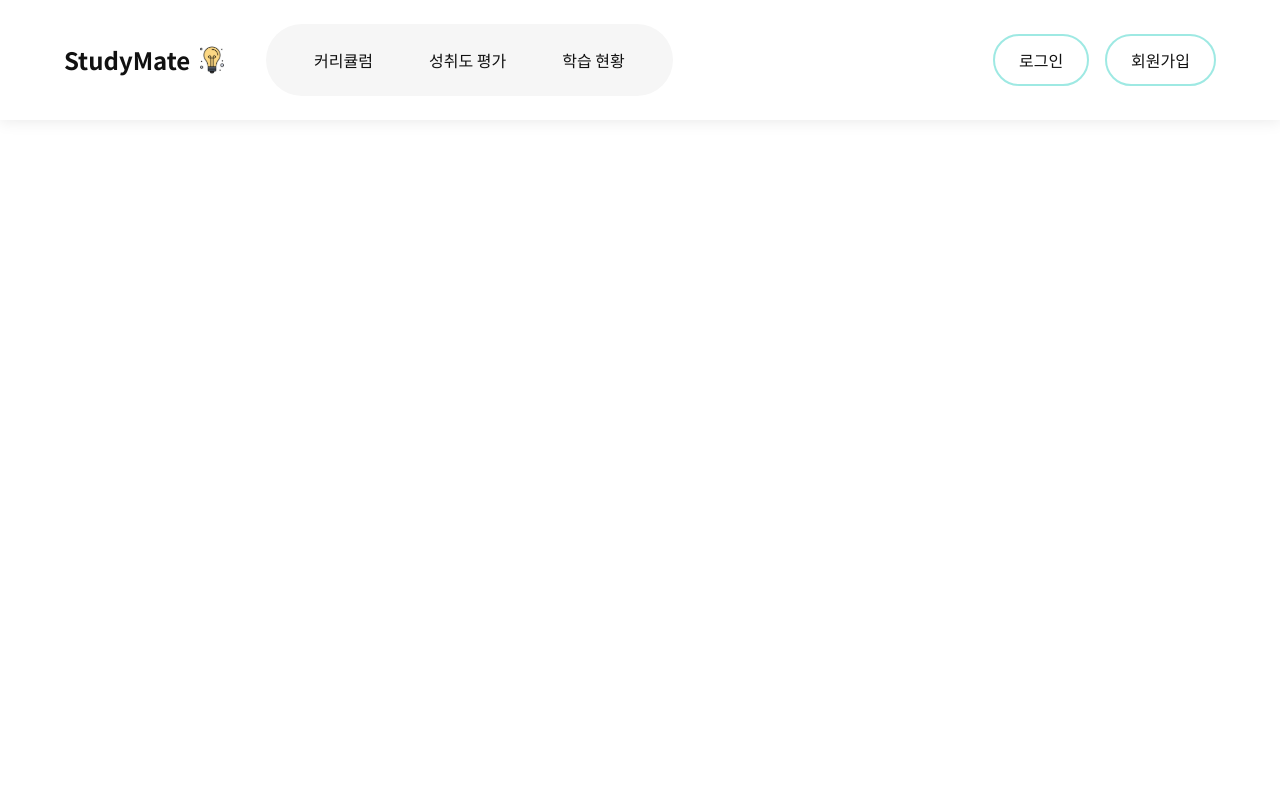
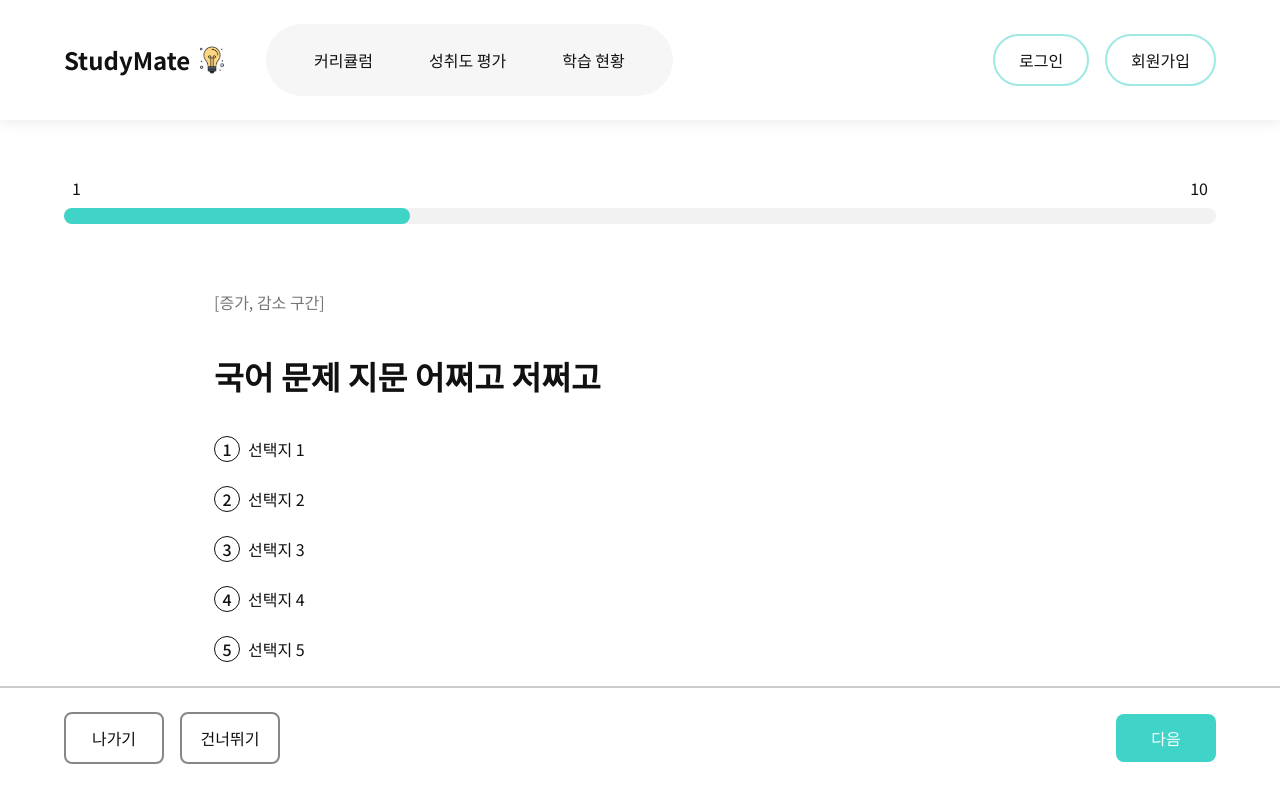
Before and after one commit to Vactor0911/studymate, a React (Vite) app in the folder frontend/: page /studymate/assessment/1 in a window 1280 px wide. Built offline with nearby package versions, Linux system fonts and the light colour scheme; no server answers.

Commit message:
성취도 평가 페이지 구현

```diff
--- a/frontend/src/App.tsx
+++ b/frontend/src/App.tsx
@@ -5,6 +5,7 @@ import { useEffect } from "react";
 import { bootstrapAuth } from "./services/auth";
 import Result from "./pages/Result";
 import Assessment from "./pages/Assessment";
+import AssessmentDetail from "./pages/AssessmentDetail";
 
 const App = () => {
   // Refresh Token이 있다면 자동 세션 복구
@@ -21,6 +22,7 @@ const App = () => {
         <Route path="/signup" element={<Signup />} />
         <Route path="/curriculum/:uuid" element={<Curriculum />} />
         <Route path="/result/:uuid" element={<Result />} />
+        <Route path="/assessment/:uuid" element={<AssessmentDetail />} />
         <Route path="/assessment/" element={<Assessment />} />
       </Routes>
     </BrowserRouter>
--- /dev/null
+++ b/frontend/src/pages/AssessmentDetail/AnswerSelect.tsx
@@ -0,0 +1,58 @@
+import { Stack, Typography, useTheme } from "@mui/material";
+
+interface AnswerSelectProps {
+  index: number;
+  content: string;
+}
+
+const AnswerSelect = (props: AnswerSelectProps) => {
+  const { index, content } = props;
+
+  const theme = useTheme();
+
+  return (
+    <Stack
+      direction="row"
+      alignItems="center"
+      gap={1}
+      sx={{
+        cursor: "pointer",
+        "&:hover .number": {
+          borderColor: theme.palette.primary.main,
+        },
+        "&:hover": {
+          color: theme.palette.primary.main,
+        },
+      }}
+    >
+      <Stack
+        className="number"
+        width={26}
+        height={26}
+        p={0}
+        justifyContent="center"
+        alignItems="center"
+        borderRadius="50%"
+        border={`1px solid ${theme.palette.secondary.main}`}
+        sx={{
+          transition: "all 0.2s ease-out",
+        }}
+      >
+        <Typography variant="body1" fontWeight={500}>
+          {index}
+        </Typography>
+      </Stack>
+
+      <Typography
+        variant="body1"
+        sx={{
+          transition: "all 0.2s ease-out",
+        }}
+      >
+        {content}
+      </Typography>
+    </Stack>
+  );
+};
+
+export default AnswerSelect;
--- /dev/null
+++ b/frontend/src/pages/AssessmentDetail/ProgressBar.tsx
@@ -0,0 +1,42 @@
+import { Box, Stack, Typography, useTheme } from "@mui/material";
+import { useCallback } from "react";
+
+interface ProgressBarProps {
+  total: number;
+  current: number;
+}
+
+const ProgressBar = (props: ProgressBarProps) => {
+  const { total, current } = props;
+
+  const theme = useTheme();
+
+  const getPercentage = useCallback(() => {
+    return (current / total) * 100;
+  }, [current, total]);
+
+  return (
+    <Stack gap={1}>
+      {/* 문제 수 */}
+      <Stack direction="row" justifyContent="space-between" px={1}>
+        <Typography variant="body1">1</Typography>
+        <Typography variant="body1">{total}</Typography>
+      </Stack>
+
+      {/* 진행도 바 */}
+      <Box width="100%" height="16px" borderRadius="50px" bgcolor="#F2F2F2">
+        <Box
+          width={`calc(${getPercentage()}%)`}
+          height="100%"
+          borderRadius="50px"
+          bgcolor={theme.palette.primary.main}
+          sx={{
+            transition: "width 0.5s ease-in-out"
+          }}
+        />
+      </Box>
+    </Stack>
+  );
+};
+
+export default ProgressBar;
--- /dev/null
+++ b/frontend/src/pages/AssessmentDetail/index.tsx
@@ -0,0 +1,126 @@
+import {
+  Box,
+  Button,
+  Container,
+  Divider,
+  Stack,
+  Typography,
+  useTheme,
+} from "@mui/material";
+import ProgressBar from "./ProgressBar";
+import AnswerSelect from "./AnswerSelect";
+import { useState } from "react";
+import { useAtomValue } from "jotai";
+import { headerRefAtom } from "../../states";
+
+const AssessmentDetail = () => {
+  const theme = useTheme();
+
+  const headerRef = useAtomValue(headerRefAtom);
+  const [selections] = useState([
+    { content: "선택지 1" },
+    { content: "선택지 2" },
+    { content: "선택지 3" },
+    { content: "선택지 4" },
+    { content: "선택지 5" },
+  ]);
+
+  return (
+    <Box
+      sx={{
+        overflowX: "hidden",
+      }}
+    >
+      <Container maxWidth="lg">
+        <Stack
+          height={`calc(100vh - ${headerRef?.current?.clientHeight}px)`}
+          py={7}
+          pb={10}
+          flex={1}
+          gap={3}
+        >
+          {/* 진행도 바 */}
+          <ProgressBar total={10} current={3} />
+
+          <Container maxWidth="md">
+            <Stack gap={5} mt={5}>
+              {/* 문제 분류 */}
+              <Typography variant="subtitle1" color="text.secondary">
+                [증가, 감소 구간]
+              </Typography>
+
+              {/* 문제 제목 */}
+              <Typography variant="h4">국어 문제 지문 어쩌고 저쩌고</Typography>
+
+              {/* 선택지 */}
+              <Stack gap={3} alignItems="flex-start">
+                {selections.map((selection, index) => (
+                  <AnswerSelect
+                    key={`answer-select-${index}`}
+                    index={index + 1}
+                    content={selection.content}
+                  />
+                ))}
+              </Stack>
+            </Stack>
+          </Container>
+
+          {/* 구분선 */}
+          <Divider
+            sx={{
+              mt: "auto",
+              borderWidth: "1px",
+              borderColor: theme.palette.secondary.light,
+              transform: "scaleX(2)",
+            }}
+          />
+
+          <Stack
+            direction="row"
+            justifyContent="space-between"
+            alignItems="center"
+          >
+            <Stack direction="row" alignItems="center" gap={2}>
+              {/* 나가기 버튼 */}
+              <Button
+                variant="outlined"
+                color="secondary"
+                sx={{
+                  width: "100px",
+                  borderRadius: 2,
+                }}
+              >
+                <Typography variant="body1">나가기</Typography>
+              </Button>
+
+              {/* 건너뛰기 버튼 */}
+              <Button
+                variant="outlined"
+                color="secondary"
+                sx={{
+                  width: "100px",
+                  borderRadius: 2,
+                }}
+              >
+                <Typography variant="body1">건너뛰기</Typography>
+              </Button>
+            </Stack>
+
+            {/* 다음 버튼 */}
+            <Button
+              variant="contained"
+              sx={{
+                width: "100px",
+                borderRadius: 2,
+              }}
+            >
+              <Typography variant="body1">다음</Typography>
+            </Button>
+          </Stack>
+        </Stack>
+      </Container>
+    </Box>
+  );
+};
+
+export default AssessmentDetail;
```
Also changed, not shown: frontend/src/pages/AssessmentResult/index.tsx (added).
